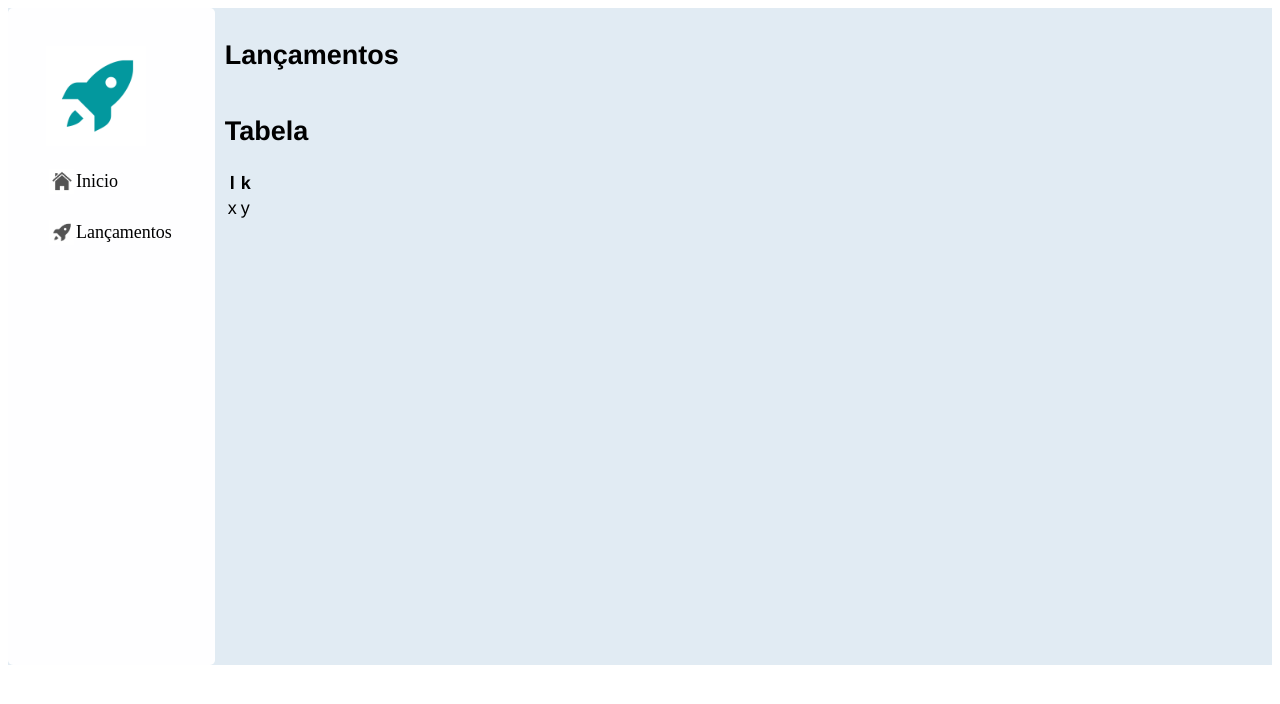
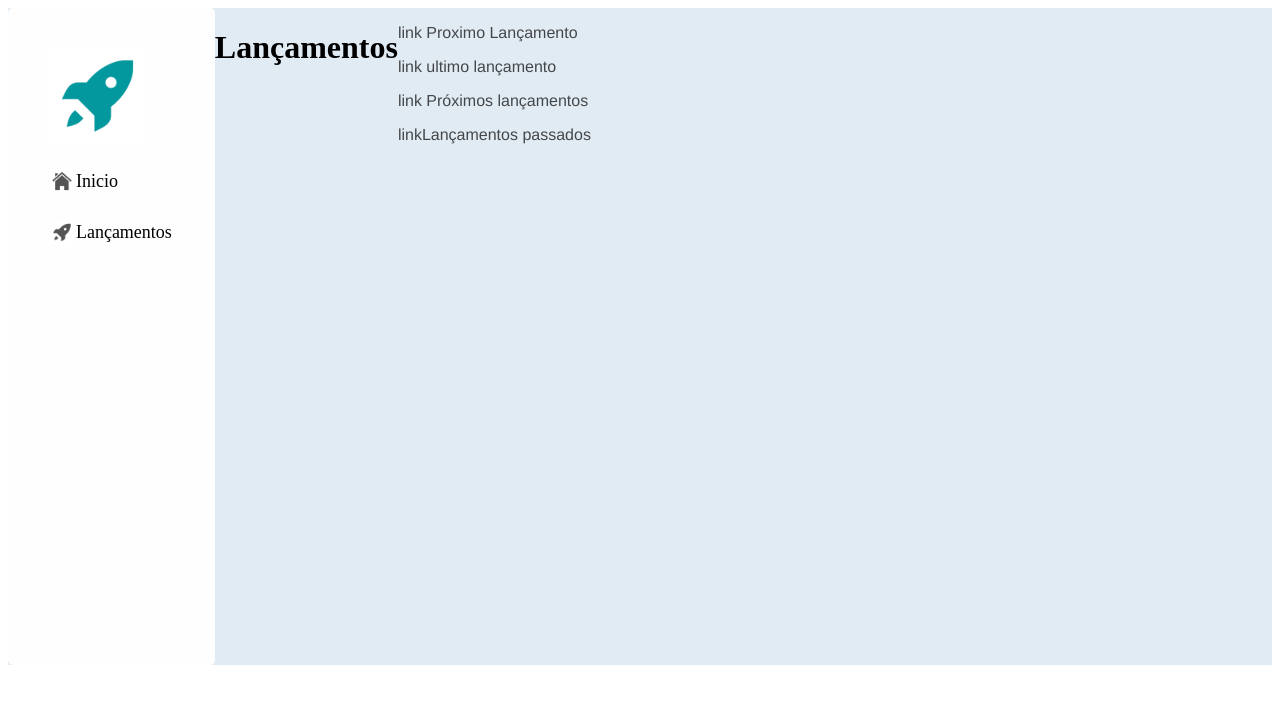
Before and after one commit to CarolinaInglethe/ci-space-x, a React (Create React App) app: page / in a window 1280 px wide. Both pictures are taken after a click on the button "Veja aqui". Shown: the top 704 px of the page. Built offline with nearby package versions, Linux system fonts and the light colour scheme; no server answers.

Commit message:
componente Navbar na raiz App, cria NavBar para Releases

```diff
--- a/src/App.js
+++ b/src/App.js
@@ -3,6 +3,7 @@ import InfoProvider from './context/infoProvider';
 import { BrowserRouter, Routes, Route } from 'react-router-dom';
 import Realeses from './pages/Releases';
 import Home from './pages/Home';
+import NavBar from './components/NavBar';
 
 function App() {
 
@@ -10,6 +11,7 @@ function App() {
     <div className="App">
       <BrowserRouter basename={process.env.PUBLIC_URL}>
         <InfoProvider>
+          <NavBar />
 
           <Routes>
             <Route path="/" element={ <Home /> } />
--- /dev/null
+++ b/src/components/NavBarReleases.jsx
@@ -0,0 +1,16 @@
+import React from 'react';
+
+const NavBarReleases = () => {
+
+  return (
+    <div className="navbar-releases-container">
+      <p>link Proximo Lançamento</p>
+      <p>link ultimo lançamento</p>
+
+      <p> link Próximos lançamentos</p>
+      <p> linkLançamentos passados</p>
+    </div>
+  )
+}
+
+export default NavBarReleases;
--- a/src/css/App.css
+++ b/src/css/App.css
@@ -1,5 +1,10 @@
 .App {
   background-color: rgba(40, 110, 168, 0.137);
+  display: flex;
+}
+
+.home-container , .releases-container {
+  display: flex;
 }
 
 .navbar-container {
@@ -30,10 +35,6 @@ a {
 
 .navbar-container a:hover {
   color: rgba(0, 0, 0, 0.561);
-}
-
-.home-container , .releases-container {
-  display: flex;
 }
 
 .home-section {
--- a/src/pages/Home.jsx
+++ b/src/pages/Home.jsx
@@ -1,13 +1,11 @@
 import React from 'react';
 import { Link } from 'react-router-dom';
-import NavBar from '../components/NavBar';
 import rocketLogo from '../images/foguete-estrelas.png';
 
 function Home() {
 
   return (
     <div className="home-container">
-     <NavBar />
      <section className="home-section">
         <h1>Seja Bem vindo(a) ao Space-X</h1>
         <p>Veja os lançamentos e suas informações</p>
--- a/src/pages/Releases.jsx
+++ b/src/pages/Releases.jsx
@@ -1,7 +1,6 @@
 import React, { useContext, useEffect } from 'react';
-import NavBar from '../components/NavBar';
 import InfoContext from '../context/infoContext';
-import TableReleases from '../components/TableReleases';
+import NavBarReleases from '../components/NavBarReleases';
 
 const Releasers = () => {
   const { requestReleasers, setInfoReleasers } = useContext(InfoContext);
@@ -13,14 +12,9 @@ const Releasers = () => {
 
   return (
     <div className="releases-container">
-      <NavBar />
+       <h1>Lançamentos</h1>
 
-      <section className="releases-section">
-        <h1>Lançamentos</h1>
-
-        <TableReleases />
-      </section>
-
+       <NavBarReleases />
     </div>
   )
 }
```
